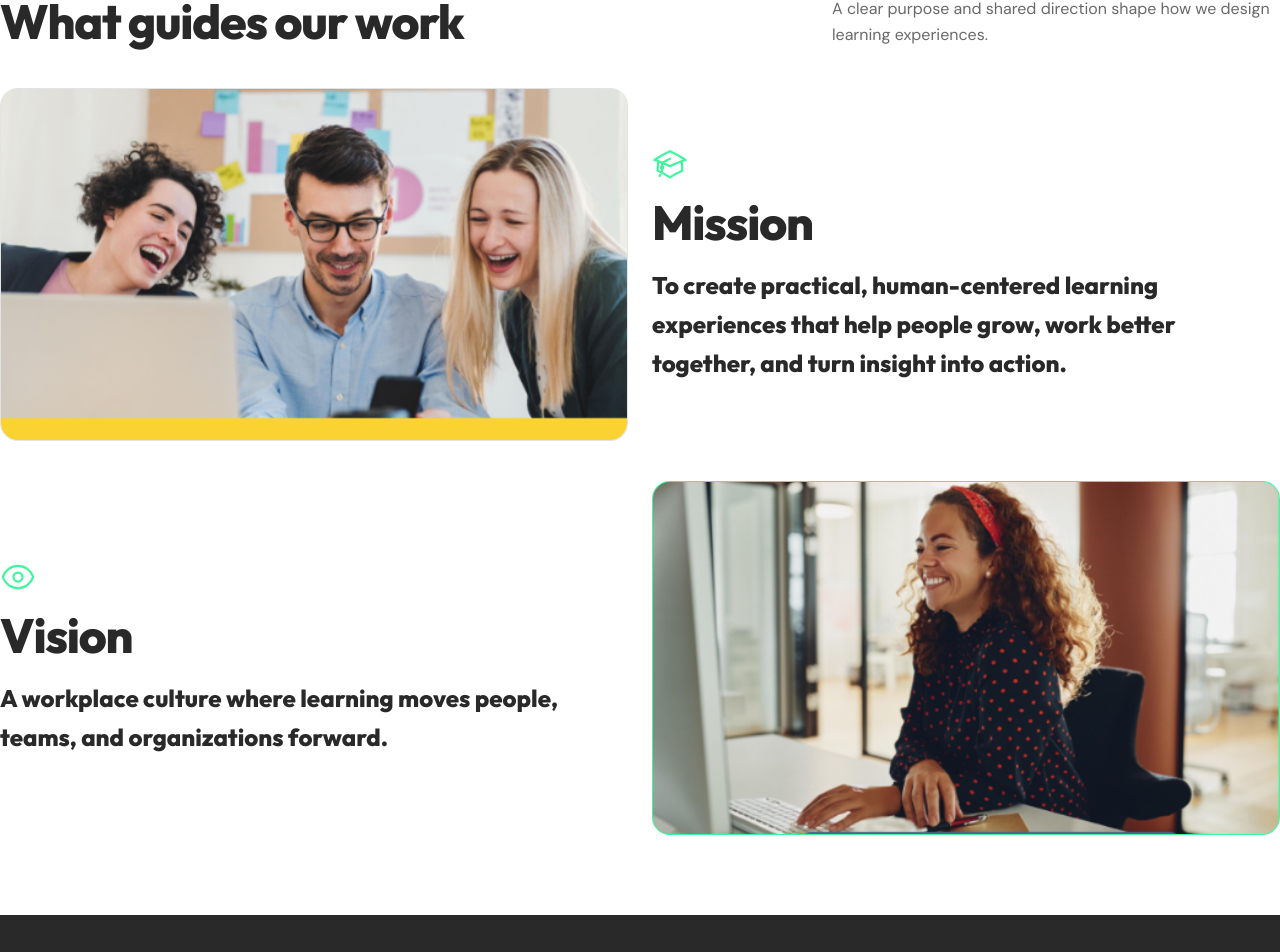
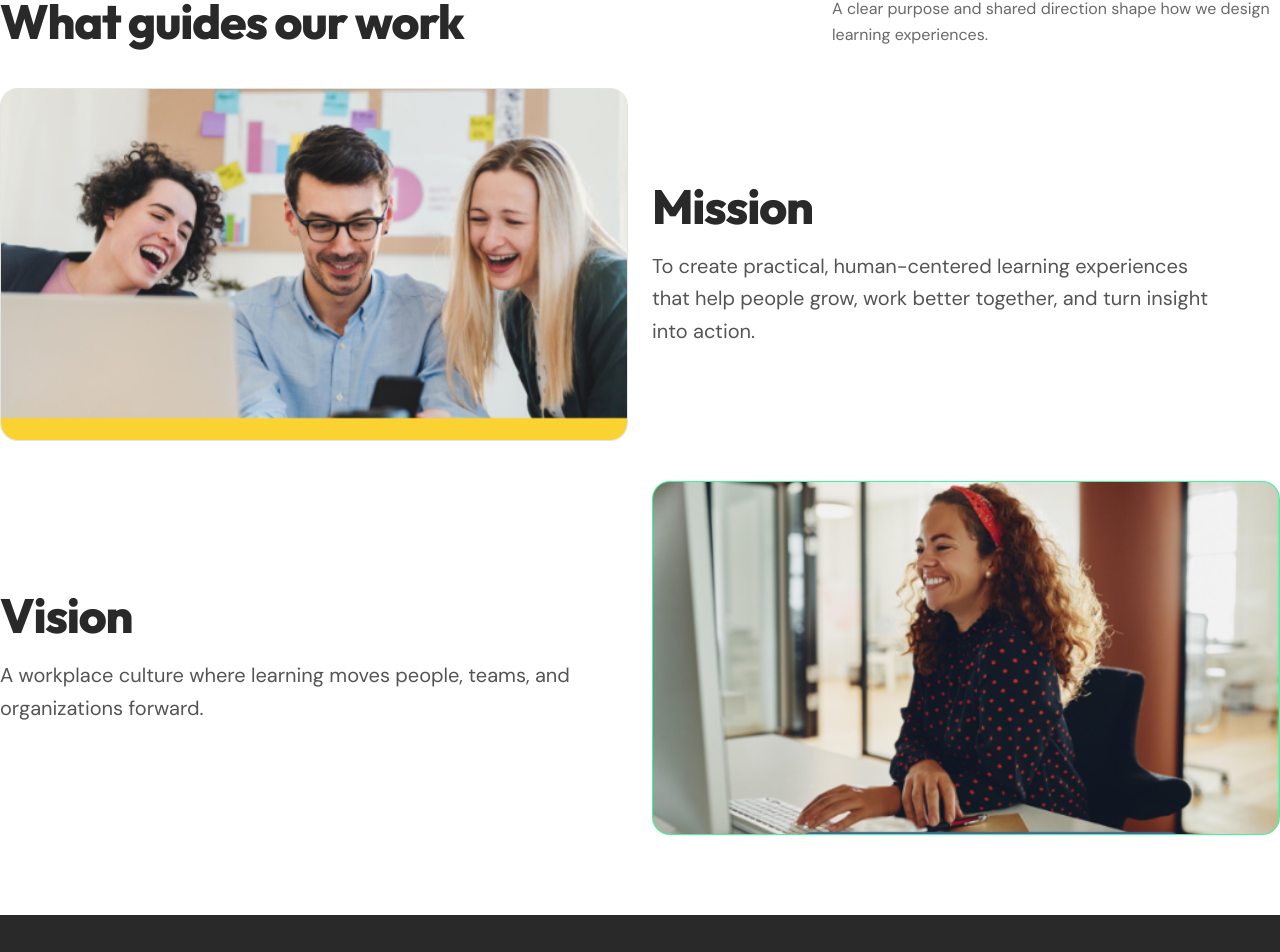
Before and after one commit to gabzy0423/The-Learning-Lab, a Next.js app: page /about in a window 1280 px wide. Shown: the part 1506-2458 px from the top of the page. Built offline with nearby package versions, Linux system fonts and the light colour scheme.

Commit message:
Simplify mission vision typography

```diff
--- a/app/about/page.tsx
+++ b/app/about/page.tsx
@@ -1,5 +1,4 @@
 import Image from "next/image";
-import { AcademicCapIcon, EyeIcon } from "@heroicons/react/24/outline";
 import { Accordion, AccordionContent, AccordionItem, AccordionTrigger } from "@/components/ui/accordion";
 
 export default function AboutPage() {
@@ -132,9 +131,8 @@ export default function AboutPage() {
               <Image src="/assets/pages/about/mission.png" alt="Colleagues learning and collaborating together" fill sizes="(min-width: 1024px) 50vw, 100vw" className="object-cover" />
             </div>
             <div className="flex h-full flex-col justify-center text-brand-charcoal lg:order-2">
-              <AcademicCapIcon aria-hidden="true" className="size-9 text-brand-mint-green" />
-              <h3 className="mt-4 font-heading text-3xl font-extrabold tracking-tight sm:text-4xl lg:text-5xl">Mission</h3>
-              <p className="mt-5 max-w-xl font-heading text-xl font-extrabold leading-relaxed sm:text-2xl">
+              <h3 className="font-heading text-3xl font-extrabold tracking-tight sm:text-4xl lg:text-5xl">Mission</h3>
+              <p className="mt-5 max-w-xl text-lg font-normal leading-relaxed text-brand-charcoal/80 sm:text-xl">
                 To create practical, human-centered learning experiences that help people grow, work better together, and turn insight into action.
               </p>
             </div>
@@ -145,9 +143,8 @@ export default function AboutPage() {
               <Image src="/assets/pages/about/vision.png" alt="Learner working confidently in a modern workspace" fill sizes="(min-width: 1024px) 50vw, 100vw" className="object-cover" />
             </div>
             <div className="flex h-full flex-col justify-center text-brand-charcoal lg:order-1">
-              <EyeIcon aria-hidden="true" className="size-9 text-brand-mint-green" />
-              <h3 className="mt-4 font-heading text-3xl font-extrabold tracking-tight sm:text-4xl lg:text-5xl">Vision</h3>
-              <p className="mt-5 max-w-xl font-heading text-xl font-extrabold leading-relaxed sm:text-2xl">
+              <h3 className="font-heading text-3xl font-extrabold tracking-tight sm:text-4xl lg:text-5xl">Vision</h3>
+              <p className="mt-5 max-w-xl text-lg font-normal leading-relaxed text-brand-charcoal/80 sm:text-xl">
                 A workplace culture where learning moves people, teams, and organizations forward.
               </p>
             </div>
```
Also changed, not shown: 1 other file (tests, documents, lock files or other folders).
